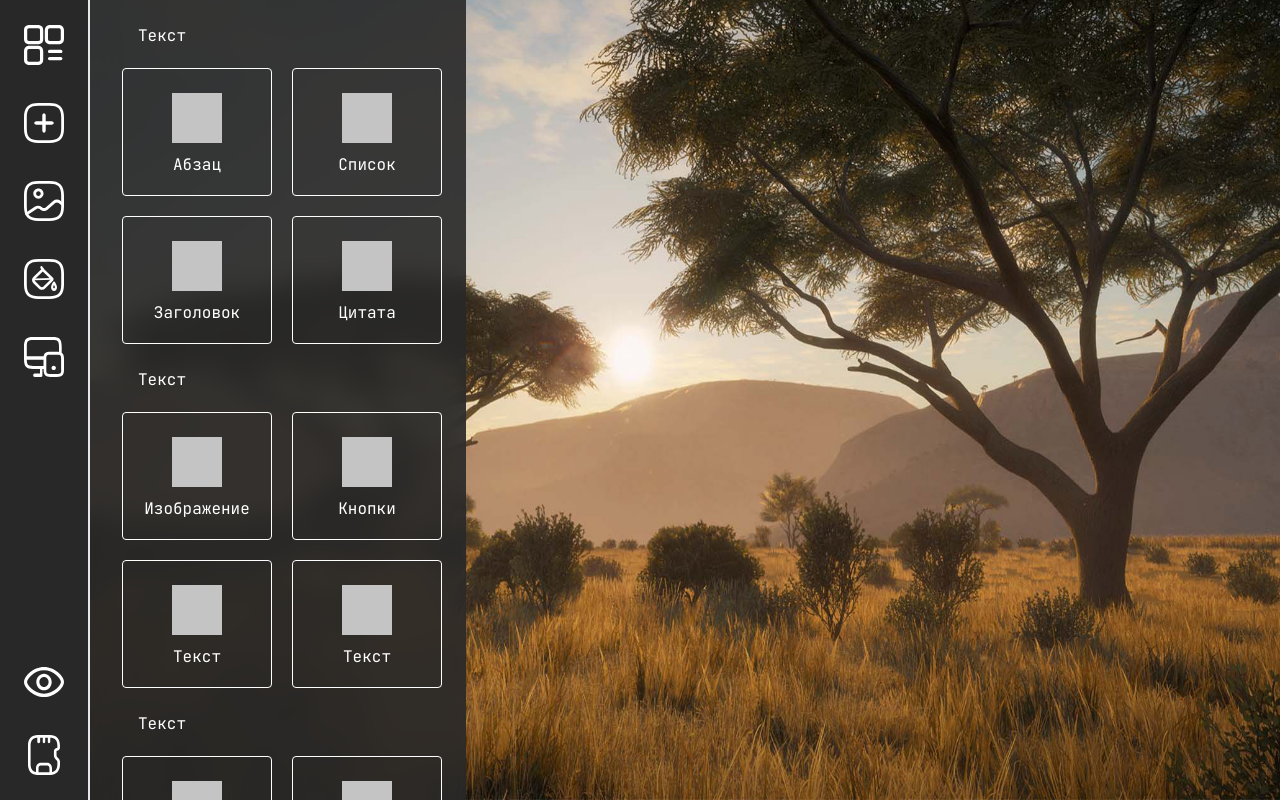
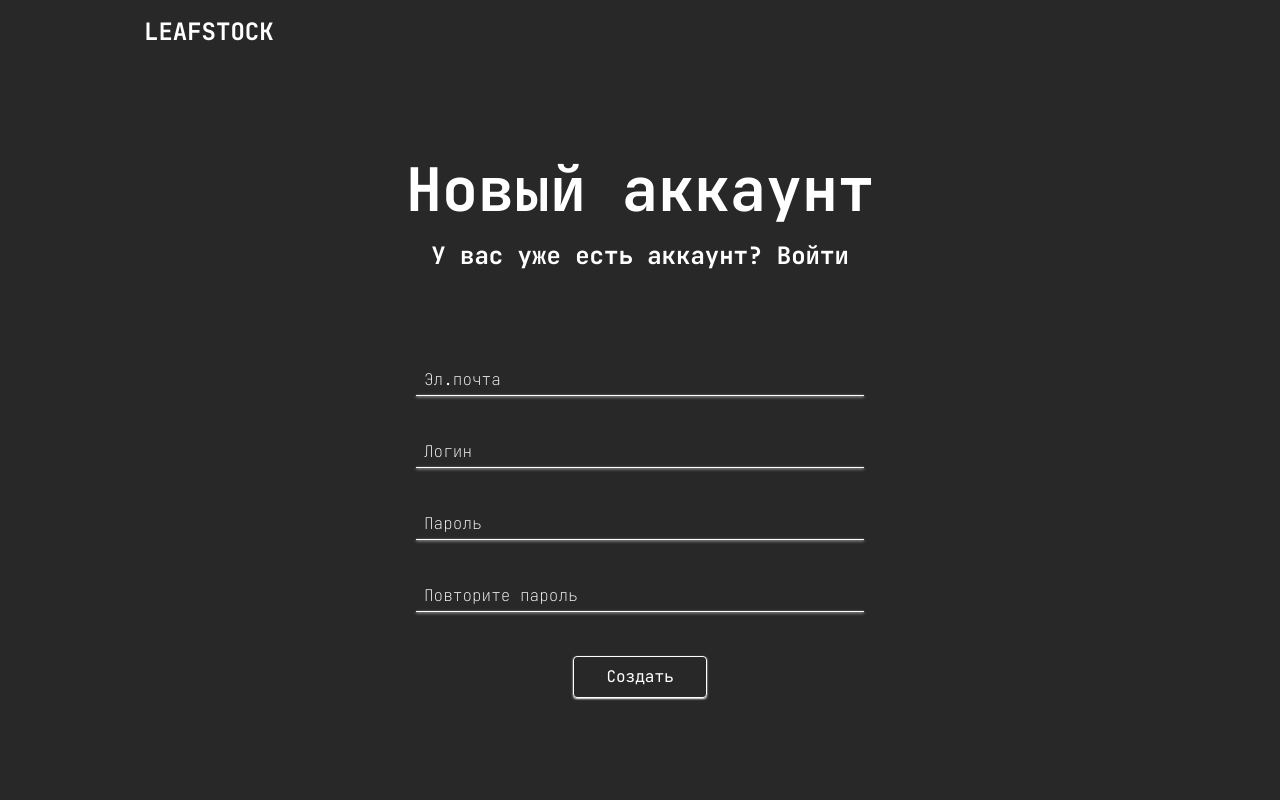
Before and after one commit to ghostITwe/client-constructor-portfolio, a Svelte app: page / in a window 1280 px wide. Built offline with nearby package versions, Linux system fonts and the light colour scheme.

Commit message:
modify IconButton and ToolNavigation to style

```diff
--- a/src/App.svelte
+++ b/src/App.svelte
@@ -7,8 +7,8 @@
 
 <!--<MainPage/>-->
 <!--<SignInPage/>-->
-<!--<SignUpPage/>-->
-<PortfolioPage/>
+<SignUpPage/>
+<!--<PortfolioPage/>-->
 <!--<footer class="p-4 bg-[#464646] mt-12">-->
 <!--  <p class="text-white text-center text-xl font-thin">© 2022 LEAFSTOCK</p>-->
 <!--</footer>-->
--- a/src/SignUpPage.svelte
+++ b/src/SignUpPage.svelte
@@ -1,4 +1,4 @@
-<script lang="ts">
+<script>
   import Form from "./components/Form.svelte";
   import Field from "./components/Field.svelte";
   import Button from "./components/Button.svelte";
--- a/src/components/IconButton.svelte
+++ b/src/components/IconButton.svelte
@@ -5,11 +5,24 @@
 </script>
 
 
-<button {after} on:click={onclick} class="p-4 relative border-transparent border-y duration-150 flex justify-center items-center
-                hover:border-white
-                hover:after:left-full hover:after:p-2 hover:after:text-sm hover:after:top-1/2 hover:after:-translate-y-1/2
-                hover:after:block hover:after:absolute hover:after:bg-white hover:after:rounded hover:after:content-[attr(after)]
-                hover:before:bg-white hover:before:block hover:before:absolute hover:before:left-full hover:before:w-3
-                hover:before:h-3 hover:before:rotate-45 hover:before:top-1/2 hover:before:-translate-y-1/2 hover:before:-translate-x-1/2">
+<button {after} on:click={onclick} class="iconBtn">
     <img {src} {alt} />
 </button>
+
+<style>
+    .iconBtn {
+        @apply p-4 relative border-transparent border-y duration-150 flex justify-center items-center;
+    }
+
+    .iconBtn:hover {
+        @apply border-white;
+    }
+
+    .iconBtn:hover:after {
+        @apply left-[130%] p-2 text-sm top-1/2 -translate-y-1/2 block absolute bg-white rounded content-[attr(after)];
+    }
+
+    .iconBtn:hover:before {
+        @apply content-[''] bg-white block absolute left-[130%] w-3 h-3 rotate-45 top-1/2 -translate-y-1/2 -translate-x-1/2;
+    }
+</style>
--- a/src/components/ToolNavigation.svelte
+++ b/src/components/ToolNavigation.svelte
@@ -10,12 +10,11 @@
     import IconButton from "./IconButton.svelte";
 
     export let toolLinks;
-
-    const logo = 'LS';
 </script>
 
-<!--<a href="#" class="p-4 bg-black w-8 h-8 align-middle text-center text-white"><span>{logo}</span></a>-->
-<section class="relative z-10 bg-main-color grid min-h-screen min-w-max justify-center content-between gap-2 p-2">
+<section class="relative z-10 bg-main-color flex flex-col min-h-screen min-w-max items-center gap-2 p-2">
+    <a href="#" class="p-1 text-3xl font-bold bg-black align-middle text-center text-white">L<span class="bg-white text-black leading-6 inline-block">S</span></a>
+    <section class="flex-grow grid justify-center content-between gap-2">
         {#each toolLinks as groupToolLinks}
             <div class="grid gap-1">
                 {#each groupToolLinks as {src, alt, after, onclick}}
@@ -24,3 +23,4 @@
             </div>
         {/each}
     </section>
+</section>
--- a/vite.config.js
+++ b/vite.config.js
@@ -1,6 +1,8 @@
-import { defineConfig } from 'vite'
-import { svelte } from '@sveltejs/vite-plugin-svelte'
+import {defineConfig} from 'vite'
+import {svelte} from '@sveltejs/vite-plugin-svelte'
 
 export default defineConfig({
-  plugins: [svelte()]
+    plugins: [
+        svelte(),
+    ]
 })
```
Lines whose indentation alone changed are shown as unchanged.
